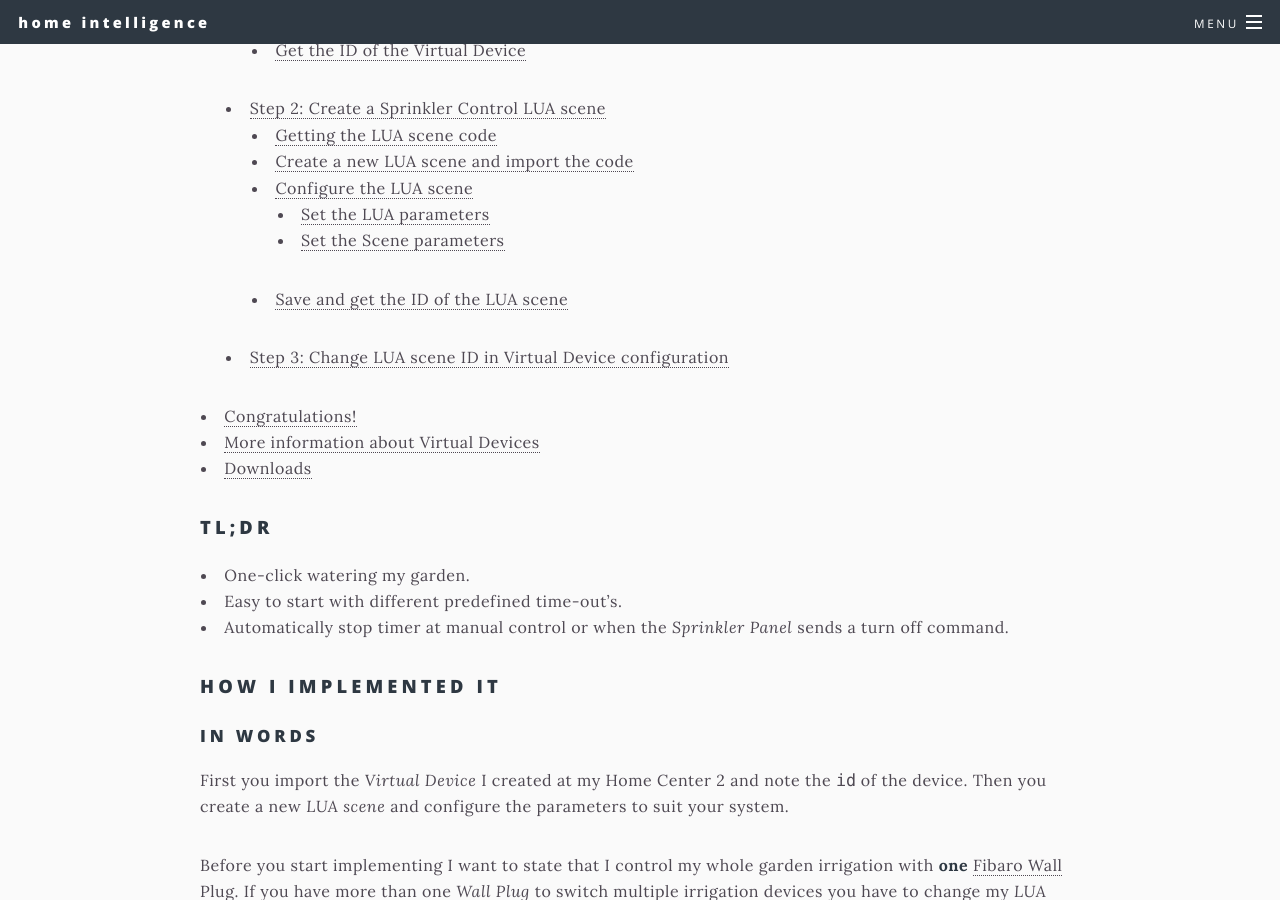
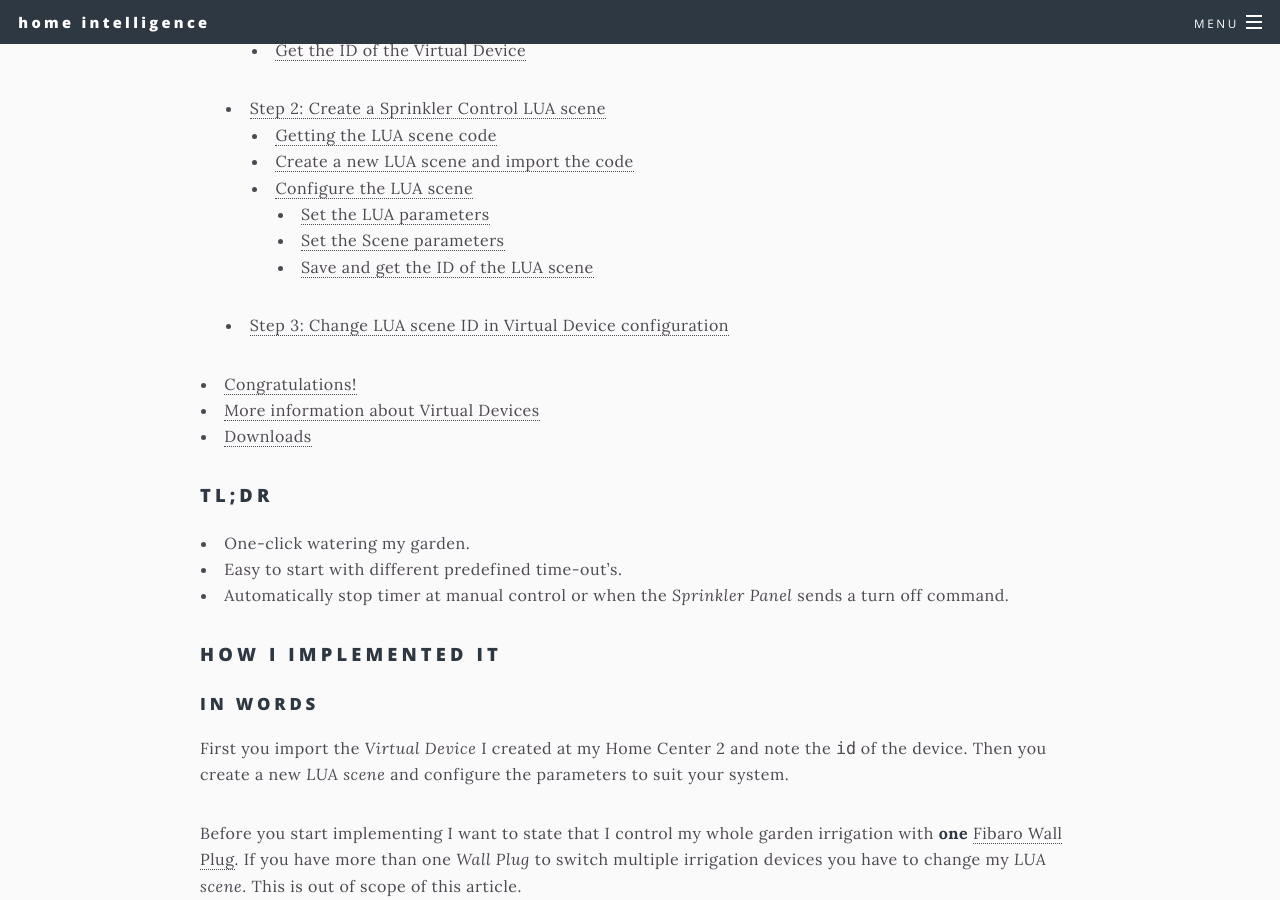
Before and after one commit to joepv/joepv.github.io, a Jekyll site: the page built from _pages/sprinklercontrol.md, in a window 1280 px wide and 900 px high, scrolled down 1096 px. Built offline with Jekyll 4.4.1, drawn with Linux system fonts in a browser that asks for light colours.

Commit message:
TOC incorrect.

```diff
--- a/_pages/sprinklercontrol.md
+++ b/_pages/sprinklercontrol.md
@@ -36,7 +36,7 @@ With Fibaro Home Center 2 I can use the *Sprinkler Panel* to fully automate my g
     - [Configure the LUA scene](#configure-the-lua-scene)
       - [Set the LUA parameters](#set-the-lua-parameters)
       - [Set the Scene parameters](#set-the-scene-parameters)
-    - [Save and get the ID of the LUA scene](#save-and-get-the-id-of-the-lua-scene)
+      - [Save and get the ID of the LUA scene](#save-and-get-the-id-of-the-lua-scene)
   - [Step 3: Change LUA scene ID in Virtual Device configuration](#step-3-change-lua-scene-id-in-virtual-device-configuration)
 - [Congratulations!](#congratulations)
 - [More information about Virtual Devices](#more-information-about-virtual-devices)
@@ -177,7 +177,7 @@ The following table explains the variables:
 * Set the parameter **Max. running instances** to  `2`
 * Set the parameter **Run scene** to `Automatic`
 
-#### Save and get the ID of the LUA scene
+##### Save and get the ID of the LUA scene
 
 * Click the **Save** button (diskette) on the right toolbar to save the LUA scene.
 
```
